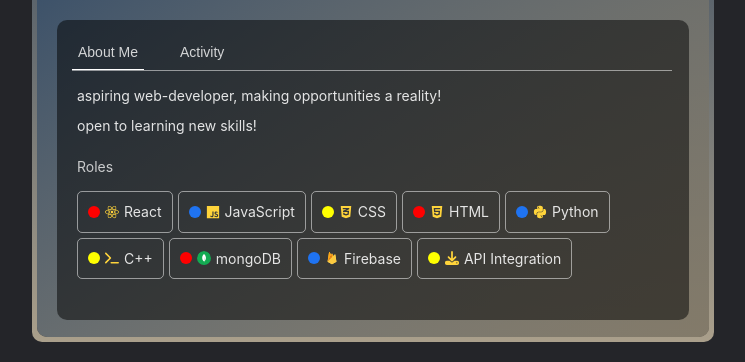
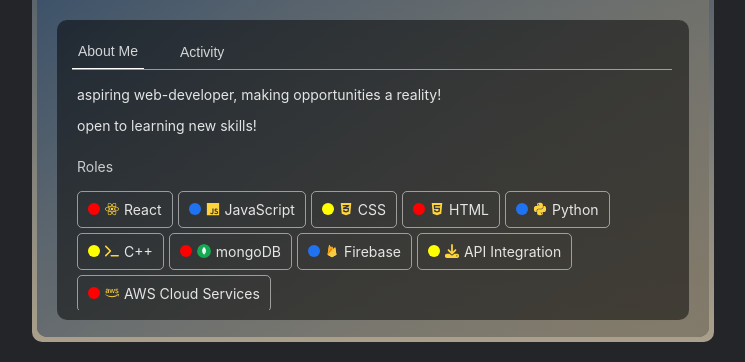
Before and after one commit to 2020mtran/portfolio, a React (Vite) app: page / in a window 1280 px wide. Shown: the part 363-725 px from the top of the page, without its empty margins (267-1012 px from the left). Built offline with nearby package versions, Linux system fonts and the light colour scheme.

Commit message:
Added a new role and added scrolling on the information container.

```diff
--- a/src/App.jsx
+++ b/src/App.jsx
@@ -11,6 +11,7 @@
 import ProfilePicture from './components/ProfilePicture.jsx'
 import SubMainContainer from './components/SubMainContainer.jsx'
 import TestSVG from './components/TestSVG.jsx'
+import InfoSubContainer from './components/InfoSubContainer.jsx'
 
 function App() {
 
@@ -23,12 +24,13 @@
           <Header></Header>
           <InfoContainer>
             <InfoHeader></InfoHeader>
-            <AboutMe></AboutMe>
-            <Roles></Roles>
+            <InfoSubContainer>
+              <AboutMe></AboutMe>
+              <Roles></Roles>
+            </InfoSubContainer>
           </InfoContainer>
         </SubMainContainer>
       </MainContainer>
-      {/* <TestSVG></TestSVG> */}
     </Background>
   )
 }
--- /dev/null
+++ b/src/components/InfoSubContainer.css
@@ -0,0 +1,21 @@
+.info-sub-container {
+    overflow-y: scroll;
+    overflow-x: hidden;
+    margin: 0px 0px 10px 0px;
+    /* scrollbar-color: black transparent;
+    scrollbar-width: thin; */
+}
+
+::-webkit-scrollbar {
+    background: transparent;
+    width: 7px;
+}
+
+::-webkit-scrollbar-thumb {
+    background: transparent;
+    border-radius: 10px;
+  }
+
+:hover::-webkit-scrollbar-thumb {
+    background: hsla(0, 0%, 0%, 0.5);
+}
--- /dev/null
+++ b/src/components/InfoSubContainer.jsx
@@ -0,0 +1,12 @@
+import React from 'react';
+import './InfoSubContainer.css';
+
+const InfoSubContainer = ({ children }) => {
+    return (
+        <div className="info-sub-container">
+            {children}
+        </div>
+    );
+};
+
+export default InfoSubContainer;
--- a/src/components/Roles.css
+++ b/src/components/Roles.css
@@ -46,7 +46,7 @@
     align-items: center;
     gap: 5px;
     padding: 0px 10px 0px 10px;
-    height: 50%;
+    /* height: 50%; */
     border: thin solid rgba(255, 255, 255, 0.508);
     border-radius: 5px;
 }
--- a/src/components/Roles.jsx
+++ b/src/components/Roles.jsx
@@ -1,7 +1,7 @@
 import React from 'react';
 import './Roles.css';
 import { FontAwesomeIcon } from '@fortawesome/react-fontawesome';
-import { faReact, faJs, faCss3Alt, faHtml5, faPython } from '@fortawesome/free-brands-svg-icons';
+import { faReact, faJs, faCss3Alt, faHtml5, faPython, faAws } from '@fortawesome/free-brands-svg-icons';
 import { faTerminal, faDownload } from '@fortawesome/free-solid-svg-icons';
 import mongodbIcon from '../assets/mongodb-svgrepo-com.svg';
 import firebaseIcon from '../assets/firebase-svgrepo-com.svg';
@@ -56,6 +56,11 @@
                     <FontAwesomeIcon icon={faDownload} style={{color: "#FFD43B",}} className="react-icon"/>
                     <p>API Integration</p>
                 </div>
+                <div className="role1">
+                    <span className='red-circle'></span>
+                    <FontAwesomeIcon icon={faAws} style={{color: "#FFD43B",}} className="react-icon"/>
+                    <p>AWS Cloud Services</p>
+                </div>
             </div>
         </div>
     );
```
